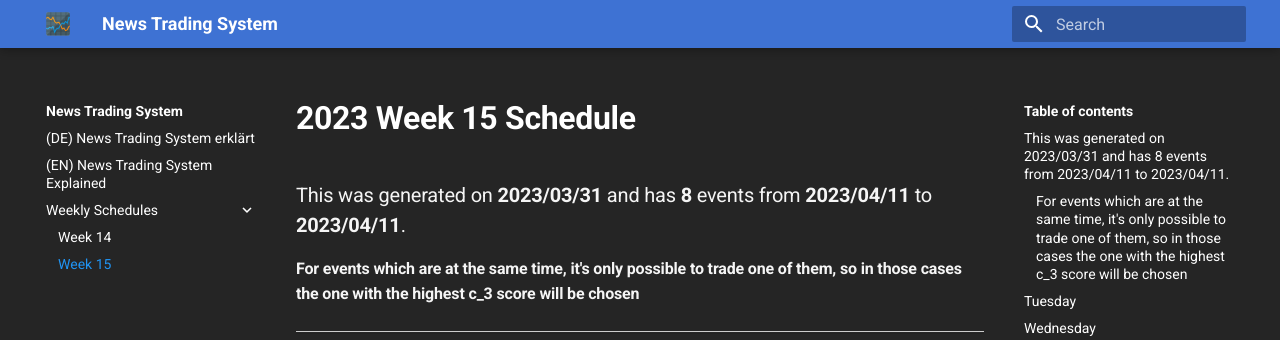
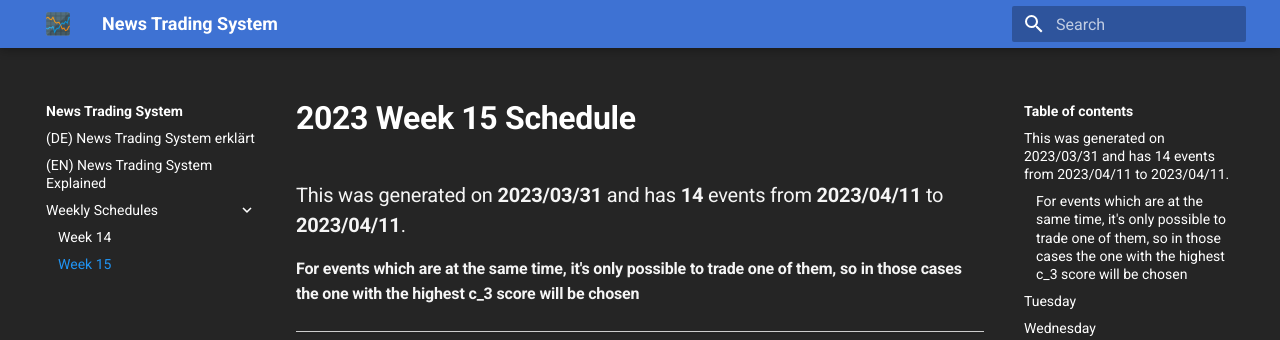
Before and after one commit to spliffli/news-trading-analyzer, an MkDocs documentation site: the page built from docs/weekly-schedules/week-15-schedule.md, in a window 1280 px wide and 900 px high. Shown: the top 340 px of the window. Built offline with MkDocs 1.6.1 and Material for MkDocs 9.7.7, drawn with Linux system fonts in a browser that asks for light colours; comment, search, counter and statistics services are not loaded.

Commit message:
updated week 14 & 15's markdown files

```diff
--- a/docs/weekly-schedules/week-15-schedule.md
+++ b/docs/weekly-schedules/week-15-schedule.md
@@ -1,6 +1,6 @@
 # **2023 Week 15 Schedule**
 
-### This was generated on **2023/03/31** and has **8** events from **2023/04/11** to **2023/04/11**.
+### This was generated on **2023/03/31** and has **14** events from **2023/04/11** to **2023/04/11**.
 
 #### For events which are at the same time, it's only possible to trade one of them, so in those cases the one with the highest c_3 score will be chosen
 
```
Also changed, not shown: docs/weekly-schedules/week-14-schedule.md (+1 -1 lines).
